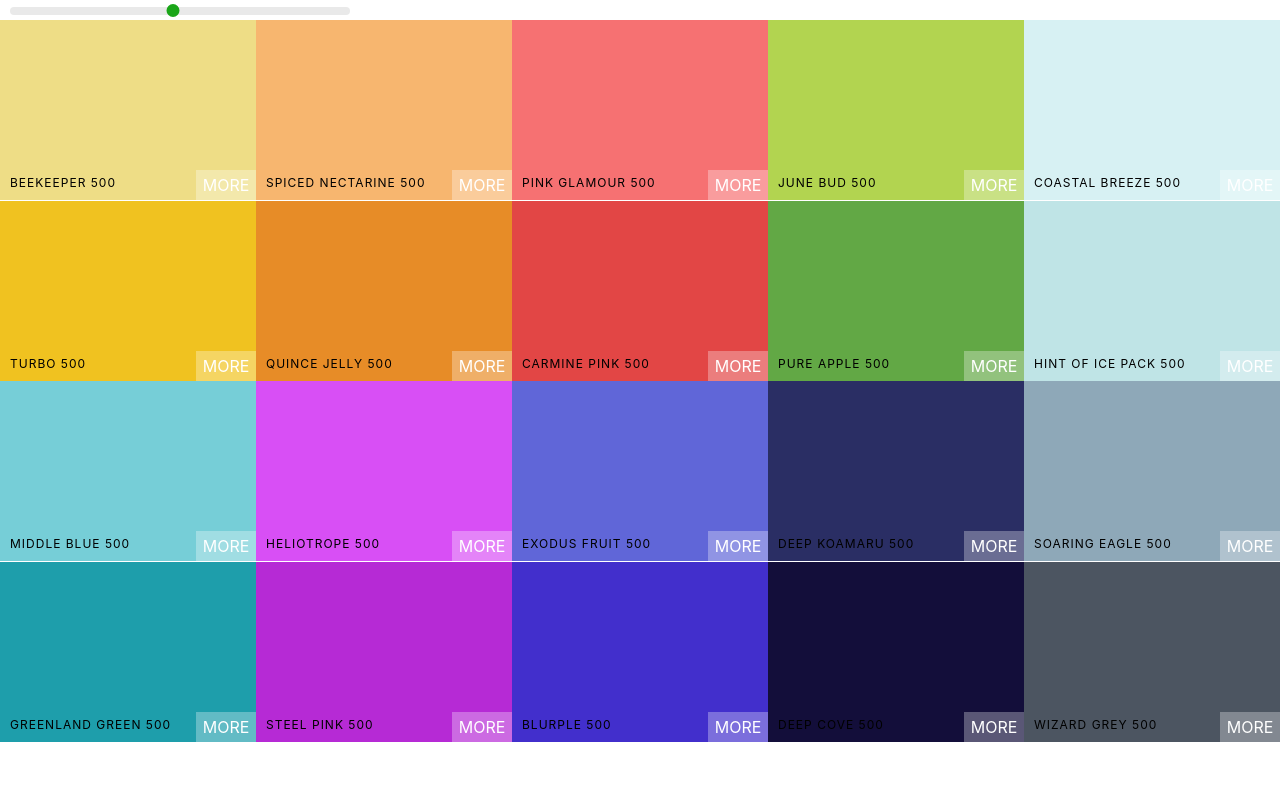
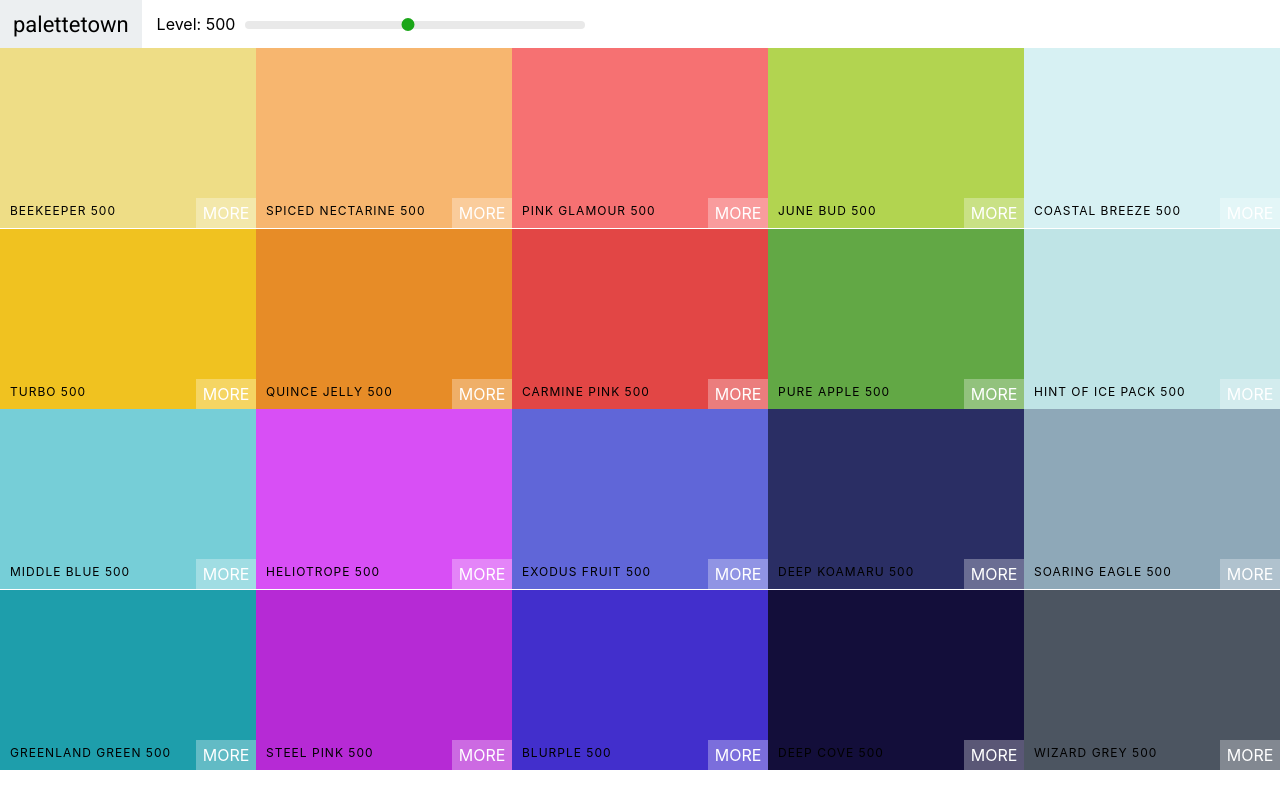
Before and after one commit to austinhdang/palette-town, a React (Create React App) app in the folder palette-town/: page / in a window 1280 px wide. Built offline with nearby package versions, Linux system fonts and the light colour scheme.

Commit message:
Add Navbar and font

```diff
--- a/palette-town/public/index.html
+++ b/palette-town/public/index.html
@@ -8,6 +8,10 @@
     <meta
       name="description"
       content="Web site created using create-react-app"
+    />
+    <link
+      href="https://fonts.googleapis.com/css?family=Roboto:100,400,500"
+      rel="stylesheet"
     />
     <link rel="apple-touch-icon" href="%PUBLIC_URL%/logo192.png" />
     <!--
--- /dev/null
+++ b/palette-town/src/Navbar.css
@@ -0,0 +1,28 @@
+.Navbar {
+  display: flex;
+  align-items: center;
+  justify-content: flex-start;
+  height: 6vh;
+}
+
+.Navbar-logo {
+  display: flex;
+  align-items: center;
+  margin-right: 15px;
+  padding: 0 13px;
+  height: 100%;
+  font-size: 22px;
+  background-color: #eceff1;
+  font-family: Roboto;
+}
+
+.Navbar-logo a {
+  text-decoration: none;
+  color: black;
+}
+
+.slider {
+  width: 340px;
+  margin: 0 10px;
+  display: inline-block;
+}
--- /dev/null
+++ b/palette-town/src/Navbar.js
@@ -0,0 +1,42 @@
+import React, { Component } from 'react';
+import Slider from 'rc-slider';
+import 'rc-slider/assets/index.css';
+import './Navbar.css';
+
+class Navbar extends Component {
+  render() {
+    const { level, changeLevel } = this.props;
+    return (
+      <header className='Navbar'>
+        <div className='Navbar-logo'>
+          <a href='#'>palettetown</a>
+        </div>
+        <div className='slider-container'>
+          <span>Level: {level}</span>
+          <div className='slider'>
+            <Slider
+              defaultValue={level}
+              min={100}
+              max={900}
+              step={100}
+              onAfterChange={changeLevel}
+              trackStyle={{ backgroundColor: 'transparent' }}
+              railStyle={{ height: 8 }}
+              handleStyle={{
+                borderColor: '#1ba619',
+                height: 13,
+                width: 13,
+                marginLeft: -7,
+                marginTop: -3,
+                backgroundColor: '#1ba619',
+                boxShadow: 'none',
+              }}
+            />
+          </div>
+        </div>
+      </header>
+    );
+  }
+}
+
+export default Navbar;
--- a/palette-town/src/Palette.css
+++ b/palette-town/src/Palette.css
@@ -5,9 +5,3 @@
 .Palette-colors {
   height: 90%;
 }
-
-.Palette-slider {
-  width: 340px;
-  margin: 0 10px;
-  display: inline-block;
-}
--- a/palette-town/src/Palette.js
+++ b/palette-town/src/Palette.js
@@ -1,8 +1,7 @@
 import React, { Component } from 'react';
 import ColorBox from './ColorBox';
 import './Palette.css';
-import Slider from 'rc-slider';
-import 'rc-slider/assets/index.css';
+import Navbar from './Navbar';
 
 class Palette extends Component {
   constructor(props) {
@@ -23,27 +22,7 @@ class Palette extends Component {
     ));
     return (
       <div className='Palette'>
-        <div className='Palette-slider'>
-          <Slider
-            defaultValue={level}
-            min={100}
-            max={900}
-            step={100}
-            onAfterChange={this.changeLevel}
-            trackStyle={{ backgroundColor: 'transparent' }}
-            railStyle={{ height: 8 }}
-            handleStyle={{
-              borderColor: '#1ba619',
-              height: 13,
-              width: 13,
-              marginLeft: -7,
-              marginTop: -3,
-              backgroundColor: '#1ba619',
-              boxShadow: 'none',
-            }}
-          />
-        </div>
-        {/* Navbar goes here */}
+        <Navbar level={level} changeLevel={this.changeLevel} />
         <div className='Palette-colors'>{colorBoxes}</div>
         {/* Footer goes here */}
       </div>
```
